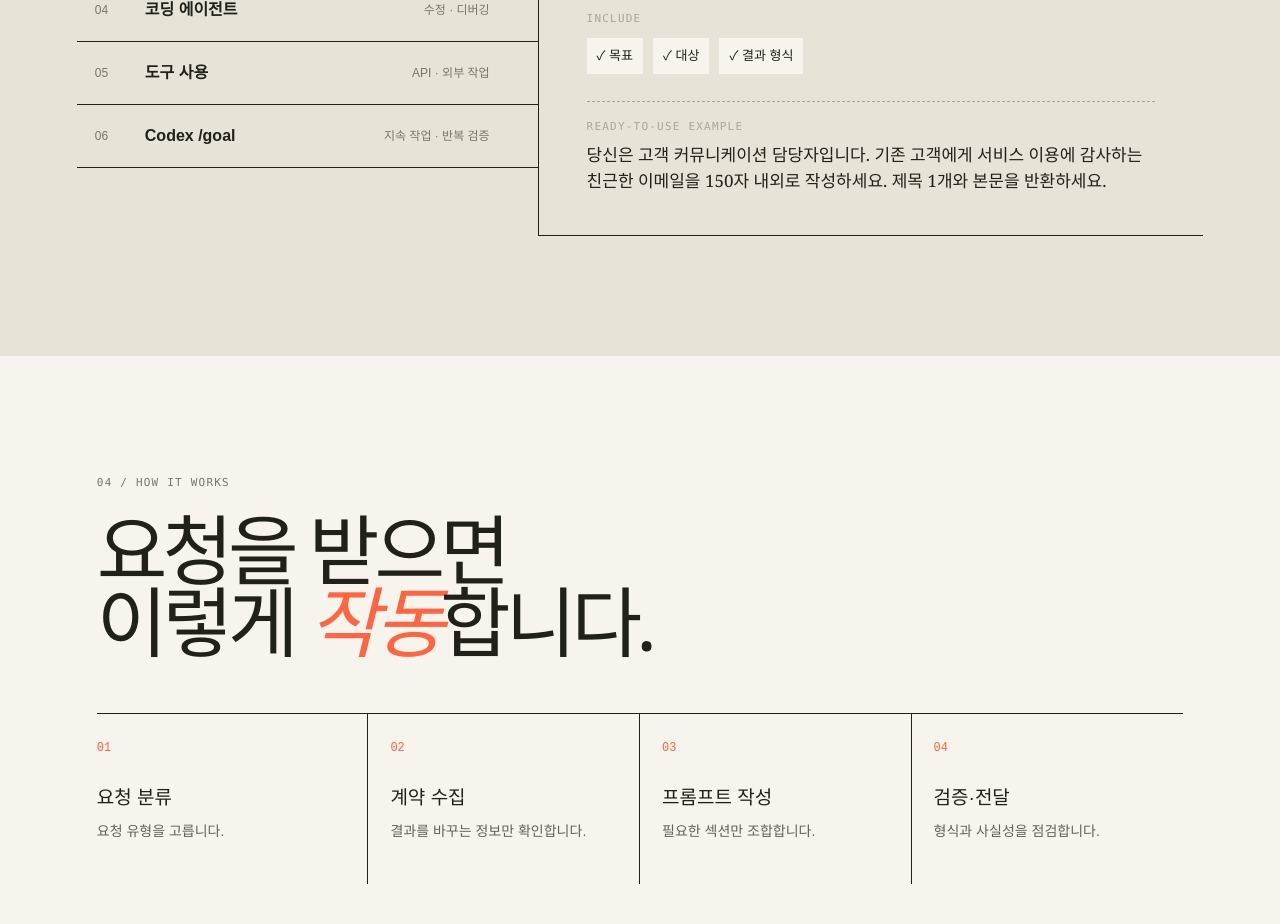
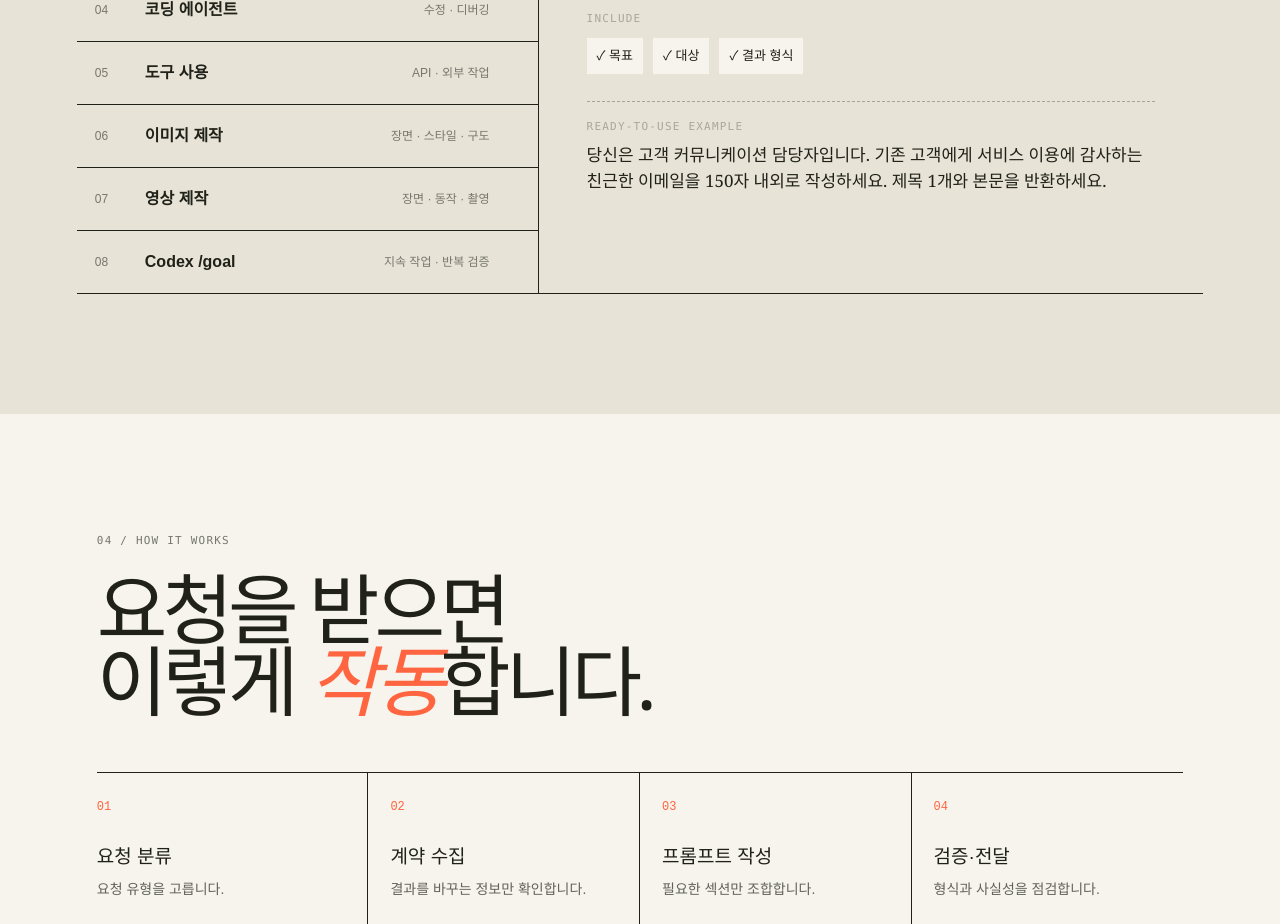
Before and after one commit to seominpapa/prompt-author, a Next.js app in the folder website/: page / in a window 1280 px wide. Shown: the part 2560-3484 px from the top of the page. Built offline with nearby package versions, Linux system fonts and the light colour scheme.

Commit message:
feat: add image and video prompt modes

```diff
--- a/website/app/page.tsx
+++ b/website/app/page.tsx
@@ -2,7 +2,7 @@
 
 import { useMemo, useState } from "react";
 
-type Mode = "casual" | "research" | "structured" | "coding" | "tool" | "goal";
+type Mode = "casual" | "research" | "structured" | "coding" | "tool" | "image" | "video" | "goal";
 
 const modes: Record<Mode, { label: string; short: string; rule: string; example: string; fields: string[]; values: [string, string, string] }> = {
   casual: {
@@ -45,6 +45,22 @@ const modes: Record<Mode, { label: string; short: string; rule: string; example:
     fields: ["목표", "사용 가능 도구", "승인 필요 작업"],
     values: ["지원 티켓 분석", "ticket_search", "고객 메일 발송 또는 데이터 변경 전 승인 요청"],
   },
+  image: {
+    label: "이미지 제작",
+    short: "장면 · 스타일 · 구도",
+    rule: "무엇을 보여 줄지 먼저 정한 뒤, 시각 스타일·조명·구도와 비율을 구체적으로 지정합니다. 화면에 없어야 할 요소도 필요한 경우만 짧게 덧붙입니다.",
+    example: "비 오는 밤 서울 골목의 작은 서점을 그리세요. 따뜻한 창문 불빛과 젖은 아스팔트 반사를 강조한 시네마틱 필름 사진 스타일, 낮은 시점의 와이드 구도, 16:9 비율. 읽을 수 있는 텍스트나 로고는 넣지 마세요.",
+    fields: ["주제·피사체", "시각 스타일·구도", "비율·제약"],
+    values: ["비 오는 밤 서울 골목의 작은 서점", "따뜻한 창문 불빛과 젖은 아스팔트 반사, 시네마틱 필름 사진, 낮은 시점 와이드 구도", "16:9 비율, 읽을 수 있는 텍스트·로고 제외"],
+  },
+  video: {
+    label: "영상 제작",
+    short: "장면 · 동작 · 촬영",
+    rule: "한 장면에서 일어나는 행동을 명확히 쓰고, 카메라 움직임·속도·길이·소리를 지정합니다. 여러 장면을 한 프롬프트에 과도하게 섞지 않습니다.",
+    example: "새벽의 한강 자전거 도로를 자전거 한 대가 천천히 지나갑니다. 카메라는 뒤에서 부드럽게 따라가고, 물안개와 잔잔한 바람을 담습니다. 8초, 16:9, 자연스러운 환경음만 사용하고 자막·로고는 넣지 마세요.",
+    fields: ["장면·행동", "촬영·연출", "길이·형식"],
+    values: ["새벽 한강 자전거 도로를 자전거 한 대가 천천히 지나감", "뒤에서 부드럽게 따라가는 카메라, 물안개와 잔잔한 바람", "8초, 16:9, 자연스러운 환경음만, 자막·로고 제외"],
+  },
   goal: {
     label: "Codex /goal",
     short: "지속 작업 · 반복 검증",
@@ -74,6 +90,8 @@ export default function Home() {
     if (mode === "structured") return `작업: ${goal}\n입력 범위: ${who}\n반환 형식: ${output}\n필수 정보가 없으면 status를 needs_input으로 설정하고 누락된 필드를 설명하세요.`;
     if (mode === "coding") return `목표: ${goal}\n범위: ${who}\n검증: ${output}\n관련 코드와 공유 동작의 호출자를 먼저 확인하고, 가장 작은 근본 원인 수정 후 검증 결과를 보고하세요.`;
     if (mode === "tool") return `목표: ${goal}\n사용 가능한 도구: ${who}\n반환 형식: ${output}\n도구 결과를 확인한 뒤 다음 행동을 판단하세요. 외부 변경·발송·비용 발생 작업은 승인 전에 실행하지 마세요.`;
+    if (mode === "image") return `이미지를 생성하세요.\n주제·피사체: ${goal}\n시각 스타일·구도: ${who}\n비율·제약: ${output}`;
+    if (mode === "video") return `영상을 생성하세요.\n장면·행동: ${goal}\n촬영·연출: ${who}\n길이·형식: ${output}`;
     return `당신은 ${who}을 돕습니다.\n작업: ${goal}\n반환 형식: ${output}\n필요한 정보가 결과를 크게 바꾸면 짧게 질문하고, 그렇지 않으면 가정을 밝힌 뒤 작성하세요.`;
   }, [mode, objective, audience, format]);
 
```
